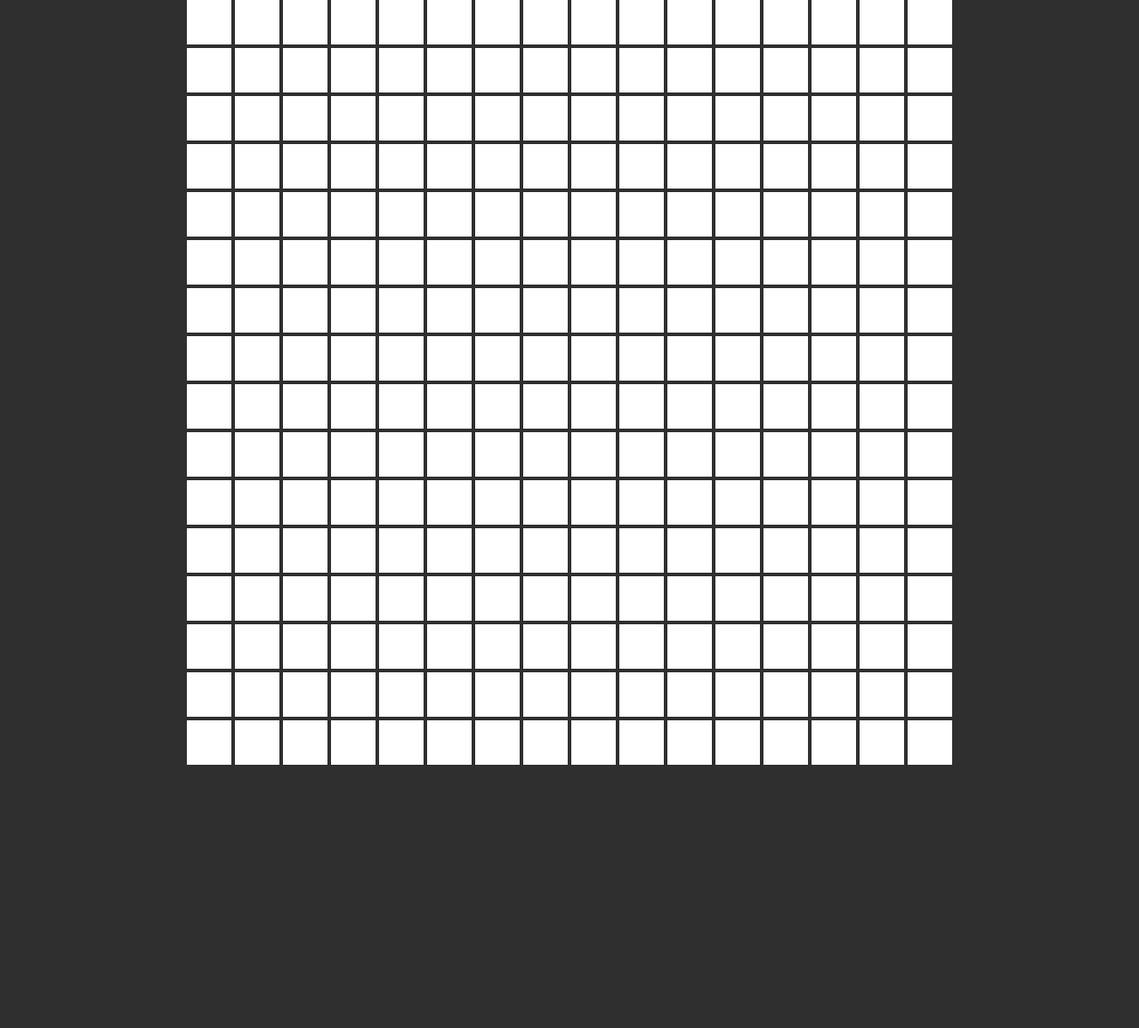
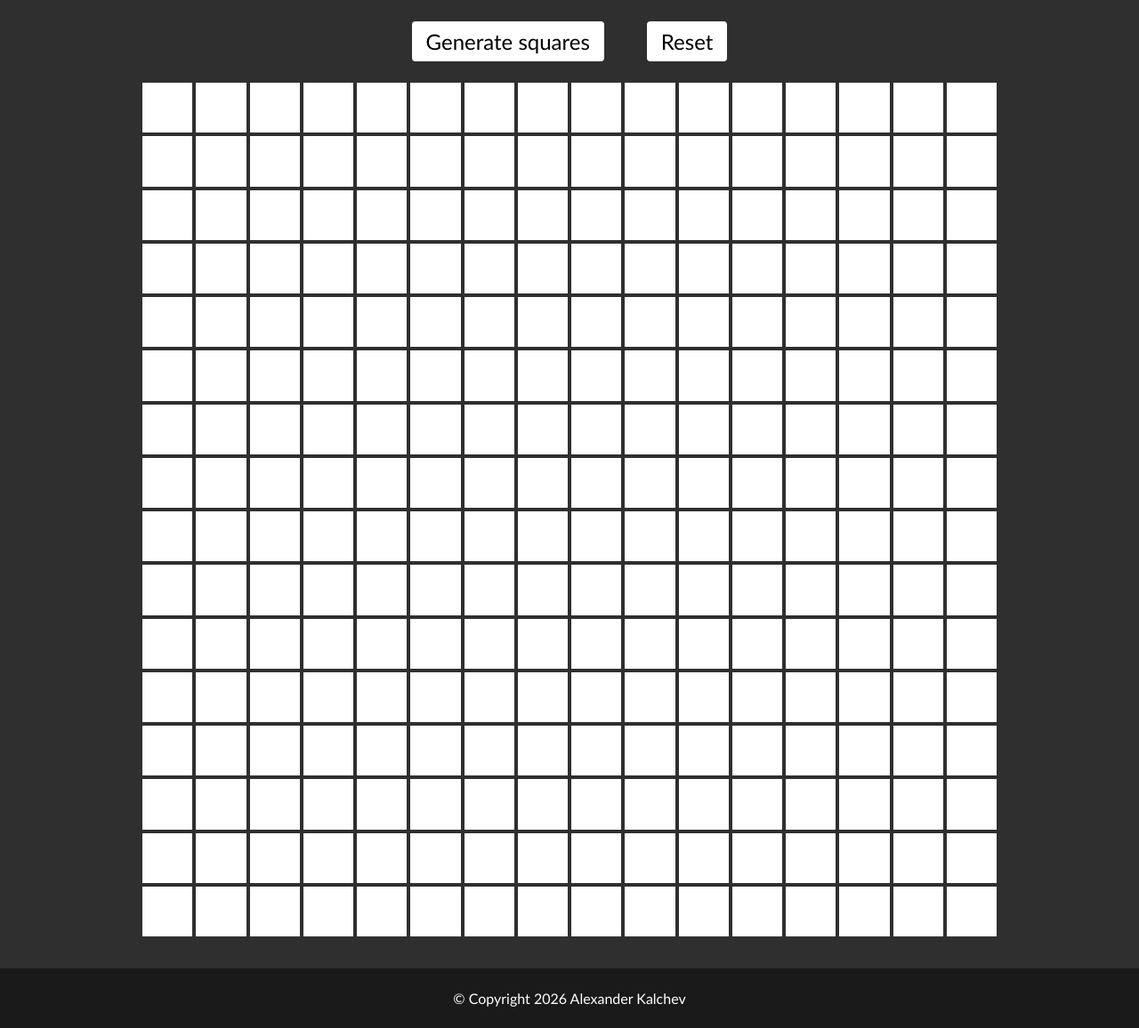
Before and after one commit to alexanderkalchev/etch-a-sketch, a plain HTML site: page index.html in a window 1280 px wide. Shown: the whole page at 89% size. Before the commit the page ends 860 px from the top, so only its background shows below. Drawn offline with Linux system fonts and the light colour scheme.

Commit message:
Add generate button, reset button, footer

```diff
--- a/index.html
+++ b/index.html
@@ -8,8 +8,13 @@
     <link rel="stylesheet" href="./styles.css">
 </head>
 <body>
+    <div class="buttons">
+        <button class = "generate">Generate squares</button>
+        <button class = "reset">Reset</button>
+    </div>
     <div class="container">
 
     </div>
+    <footer>&copy; Copyright 2026 Alexander Kalchev</footer>
 </body>
 </html>
--- a/index.js
+++ b/index.js
@@ -1,18 +1,33 @@
 const container = document.querySelector(".container");
-for(let i = 0; i < 256; i++){
-    const div = document.createElement("div");
-    div.setAttribute("class", "square");
-    container.appendChild(div);
-}
+const generateButton = document.querySelector(".generate");
+const resetButton = document.querySelector(".reset");
 
 container.addEventListener("mouseover", (e) => {
     if(e.target.classList.contains("square")){
         e.target.classList.add("over");
     }
-})
+});
 
-// container.addEventListener("mouseout", (e) => {
-//     if(e.target.classList.contains("square")){
-//         e.target.classList.remove("over");
-//     }
-// })
+generateButton.addEventListener("click", (e) => {
+    let size = prompt("Enter size");
+    console.log(size);
+    generateGrid(size, container);
+});
+
+resetButton.addEventListener("click", (e) => {
+    const divs = document.querySelectorAll("div.square");
+    divs.forEach((node) => node.classList.remove("over"));
+});
+
+function generateGrid(size, container){
+    container.innerHTML = "";
+    const squareSide = (960 - (size - 1)*4)/size;
+    for(let i = 0; i < size**2; i++){
+        const div = document.createElement("div");
+        div.setAttribute("style", `width: ${squareSide}px; height: ${squareSide}px`);
+        div.setAttribute("class", "square");
+        container.appendChild(div);
+    }
+}
+
+generateGrid(16, container);
--- a/styles.css
+++ b/styles.css
@@ -2,6 +2,7 @@
     margin: 0;
     padding: 0;
     box-sizing: border-box;
+    font-family:'Gill Sans', 'Gill Sans MT', Calibri, 'Trebuchet MS', sans-serif
 }
 
 body{
@@ -11,17 +12,42 @@ body{
 .container{
     display:flex;
     flex-wrap: wrap;
-    width: 860px;
+    width: 960px;
     margin: 0 auto;
     gap: 4px;
 }
 
 .square{
-    height: 50px;
     background-color:white;
-    flex: 0 1 50px;
+    flex: 0 1 auto;
 }
 
 .over{
     background-color:black;
 }
+
+.buttons{
+    display: flex;
+    justify-content: center;
+    align-items: center;
+    padding: 24px 0;
+}
+
+.buttons button{
+    font-size: 24px;
+    color: black;
+    background-color: white;
+    border:none;
+    padding: 8px 16px;
+    margin: 0 24px;
+    border-radius: 4px;
+}
+
+footer{
+    background-color: rgb(26, 26, 26);
+    text-align: center;
+    align-content: center;
+    color:white;
+    padding: 24px;
+    margin-top: 36px;
+}
```
